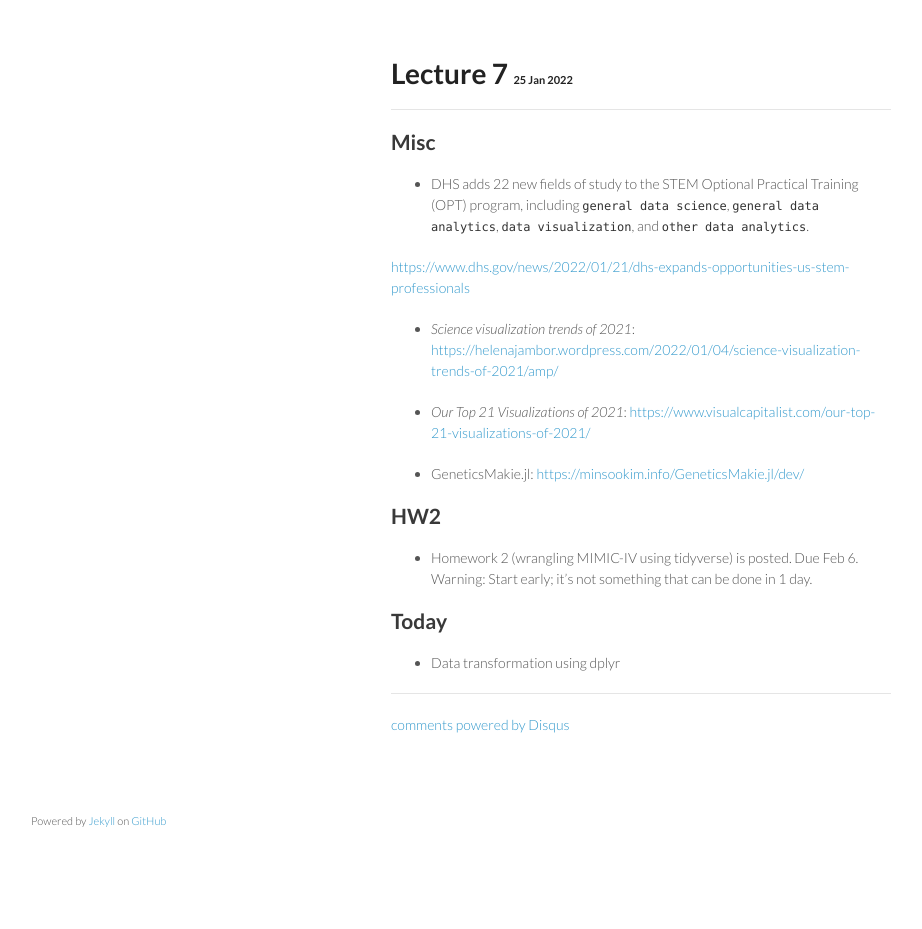
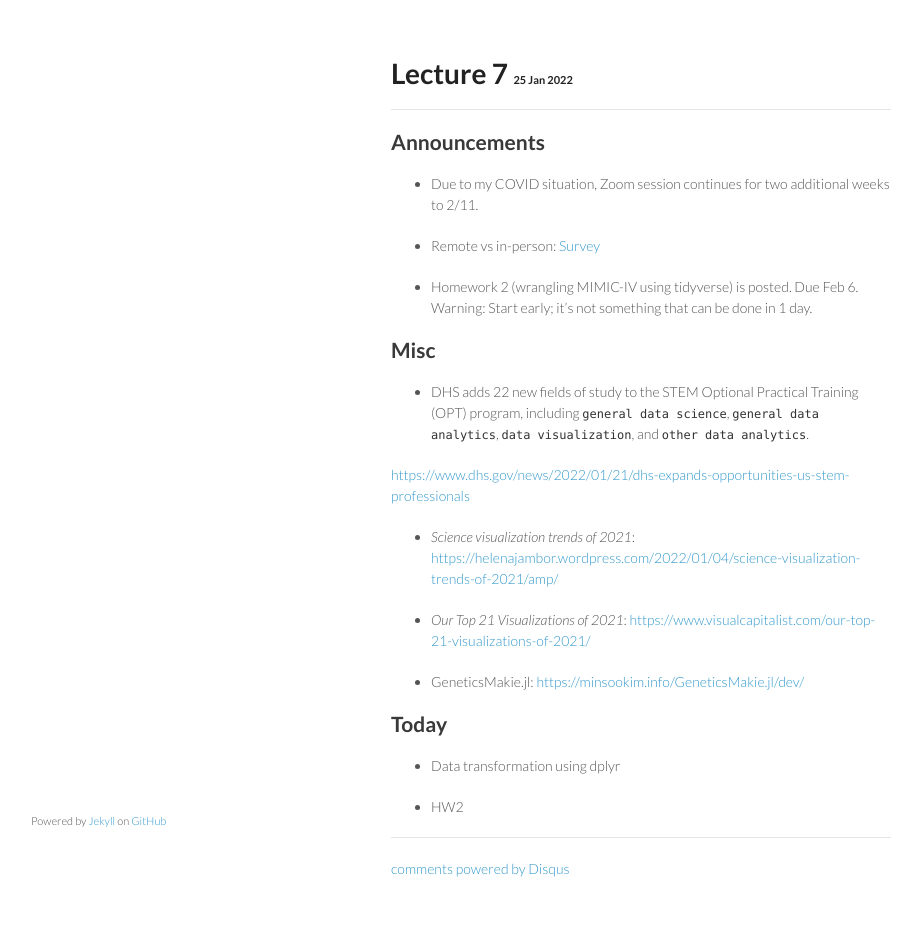
Before and after one commit to ucla-biostat-203b/2022winter, a Jekyll site: the page built from _posts/2022-01-25-week4-day1.md, in a window 1280 px wide. Shown: the whole page, without its empty margins (179-1101 px from the left). Built offline with Jekyll 4.4.1, drawn with Linux system fonts in a browser that asks for light colours; comment, search, counter and statistics services are not loaded; before the commit the page ends 900 px from its top, so only the background shows below that.

Commit message:
survey link

```diff
--- a/_posts/2022-01-25-week4-day1.md
+++ b/_posts/2022-01-25-week4-day1.md
@@ -3,6 +3,14 @@ layout: post_teaching
 title: Lecture 7
 category: biostat203bwinter2022
 ---
+
+## Announcements
+
+* Due to my COVID situation, Zoom session continues for two additional weeks to 2/11.
+
+* Remote vs in-person: [Survey](https://www.surveymonkey.com/r/G2MLSSR)
+
+* Homework 2 (wrangling MIMIC-IV using tidyverse) is posted. Due Feb 6. Warning: Start early; it's not something that can be done in 1 day.
 
 ## Misc
 
```
Also changed, not shown: other parts of _posts/2022-01-25-week4-day1.md (+2 -4 lines).
